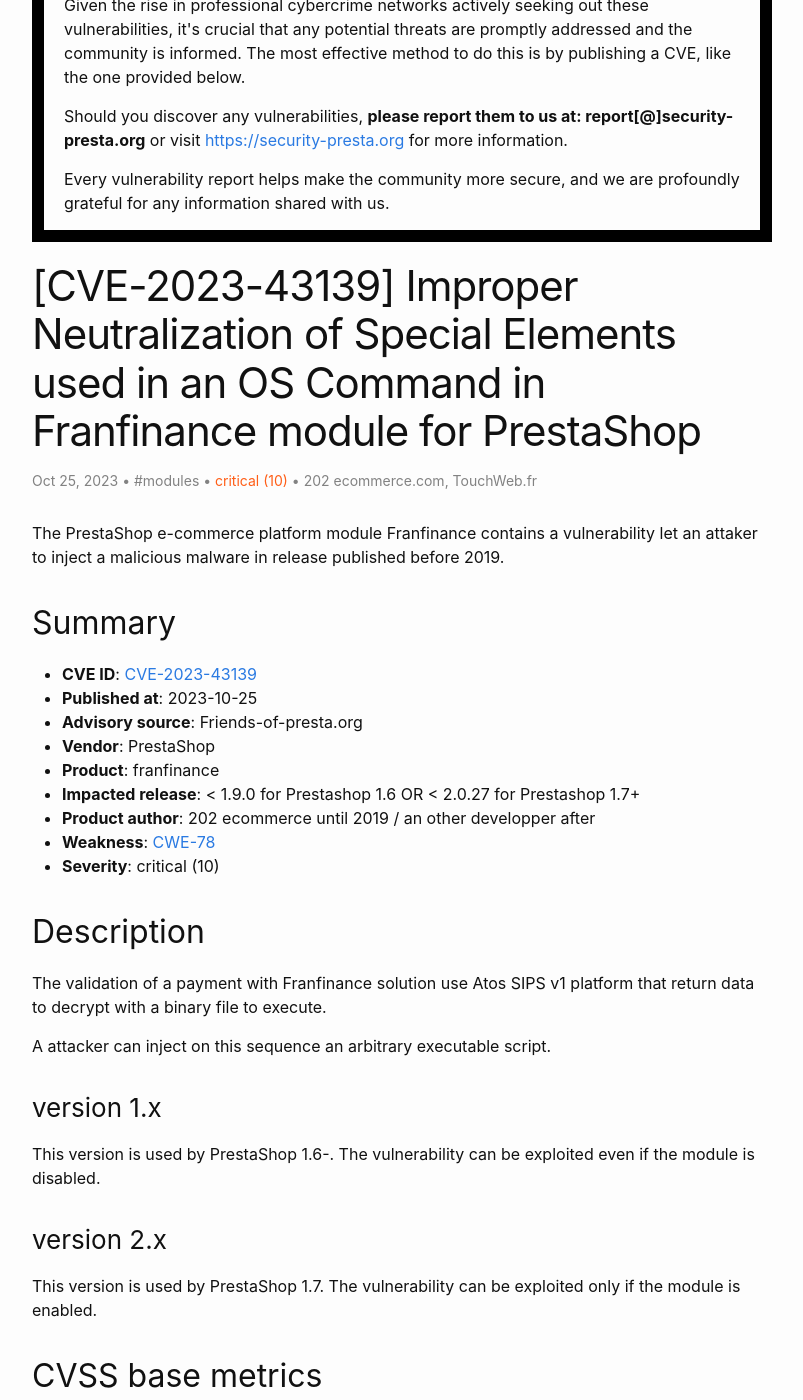
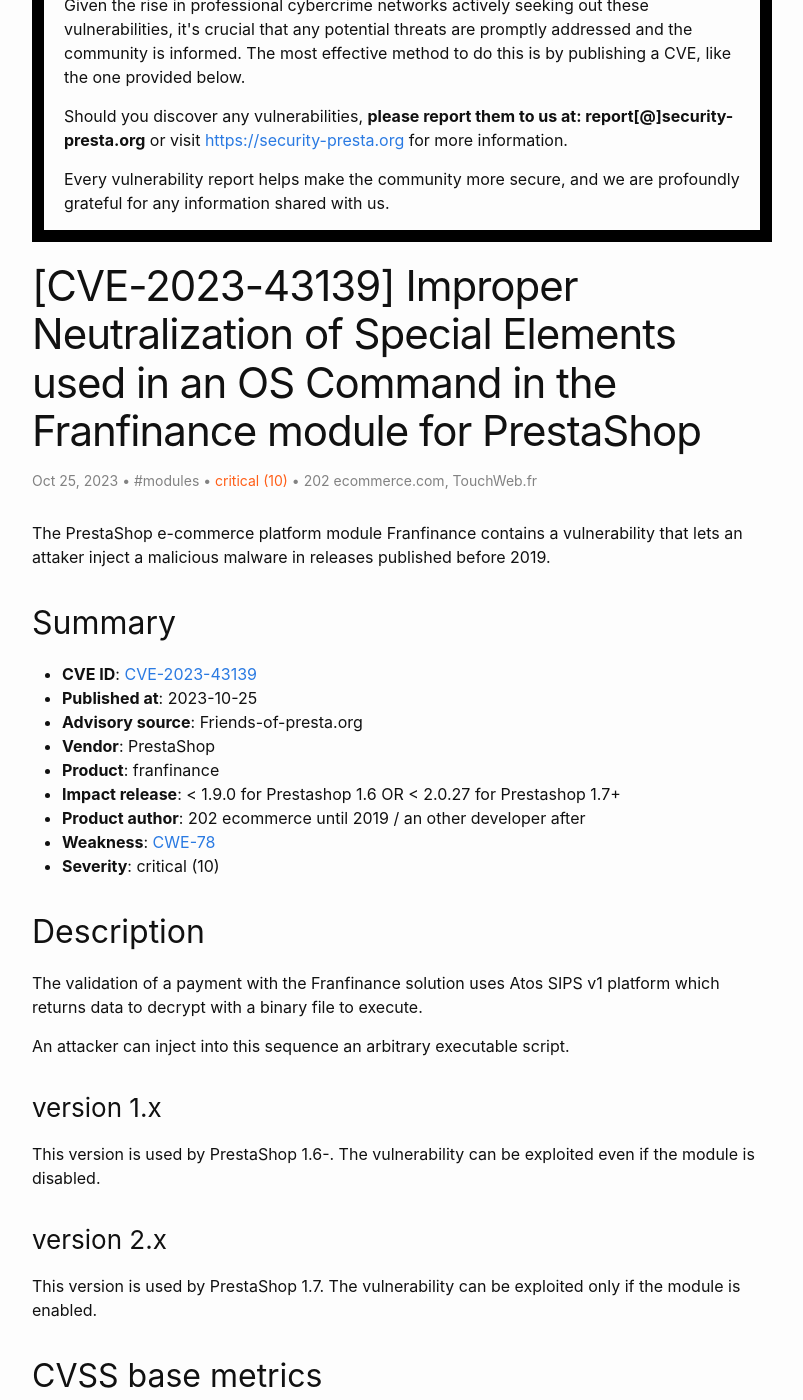
Before and after one commit to friends-of-presta/security-advisories, a Jekyll site: the page built from _posts/2023-10-25-franfinance.md, in a window 1280 px wide and 1400 px high, scrolled down 342 px. Shown: the whole window, without its empty margins (238-1041 px from the left). Built offline with Jekyll 4.4.1, drawn with Linux system fonts in a browser that asks for light colours; some of the changed text lies outside the part shown.

Commit message:
Update 2023-10-25-franfinance.md
English

```diff
--- a/_posts/2023-10-25-franfinance.md
+++ b/_posts/2023-10-25-franfinance.md
@@ -1,6 +1,6 @@
 ---
 layout: post
-title: "[CVE-2023-43139] Improper Neutralization of Special Elements used in an OS Command in Franfinance module for PrestaShop"
+title: "[CVE-2023-43139] Improper Neutralization of Special Elements used in an OS Command in the Franfinance module for PrestaShop"
 categories: modules
 author:
 - 202 ecommerce.com
@@ -9,7 +9,7 @@ meta: "CVE,PrestaShop,franfinance"
 severity: "critical (10)"
 ---
 
-The PrestaShop e-commerce platform module Franfinance contains a vulnerability let an attaker to inject a malicious malware in release published before 2019.
+The PrestaShop e-commerce platform module Franfinance contains a vulnerability that lets an attaker inject a malicious malware in releases published before 2019.
 
 
 ## Summary
@@ -19,17 +19,17 @@ The PrestaShop e-commerce platform module Franfinance contains a vulnerability l
 * **Advisory source**: Friends-of-presta.org
 * **Vendor**: PrestaShop
 * **Product**: franfinance
-* **Impacted release**: < 1.9.0 for Prestashop 1.6 OR < 2.0.27 for Prestashop 1.7+
-* **Product author**: 202 ecommerce until 2019 / an other developper after
+* **Impact release**: < 1.9.0 for Prestashop 1.6 OR < 2.0.27 for Prestashop 1.7+
+* **Product author**: 202 ecommerce until 2019 / an other developer after
 * **Weakness**: [CWE-78](https://cwe.mitre.org/data/definitions/78.html)
 * **Severity**: critical (10)
 
 
 ## Description
 
-The validation of a payment with Franfinance solution use Atos SIPS v1 platform that return data to decrypt with a binary file to execute.
+The validation of a payment with the Franfinance solution uses Atos SIPS v1 platform which returns data to decrypt with a binary file to execute.
 
-A attacker can inject on this sequence an arbitrary executable script.
+An attacker can inject into this sequence an arbitrary executable script.
 
 ### version 1.x
 
@@ -57,17 +57,17 @@ This version is used by PrestaShop 1.7. The vulnerability can be exploited only
 
 * Control and hijack a PrestaShop
 
-## Patch and recommandations
+## Patches and recommendations
 
-If `exec()` method is found in the module especially in file `modules/franfinance/validation.php` or `modules/franfinance/controllers/front/validation.php`, your module used obsolete SIPS V1 and **must be removed**.
+If the `exec()` method is found in the module especially in file `modules/franfinance/validation.php` or `modules/franfinance/controllers/front/validation.php`, your module used obsolete SIPS V1 and **must be removed**.
 
 ## Timeline
 
 | Date | Action |
 |--|--|
-| 2023-01-13 | Issue discovered during a code reviews by [TouchWeb.fr](https://touchweb.fr) and documented by [202-ecommerce.com](https://www.202-ecommerce.com/) |
+| 2023-01-13 | Issue discovered during a code review by [TouchWeb.fr](https://touchweb.fr) and documented by [202-ecommerce.com](https://www.202-ecommerce.com/) |
 | 2023-01-13 | Security issue report to Franfinance |
-| 2023-01-13 | Franfinance confirm the scope of release |
+| 2023-01-13 | Franfinance confirms the scope of release |
 | 2023-09-08 | Request a CVE ID |
 | 2023-10-25 | Publication of the security advisory |
 
```
